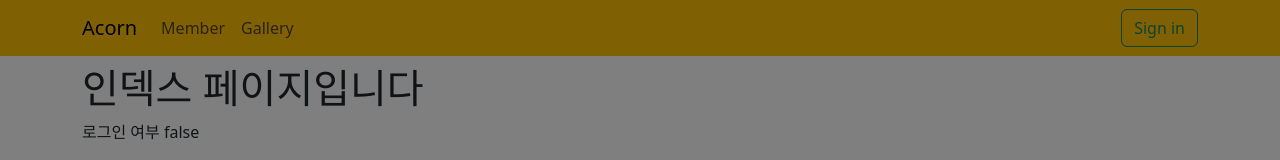
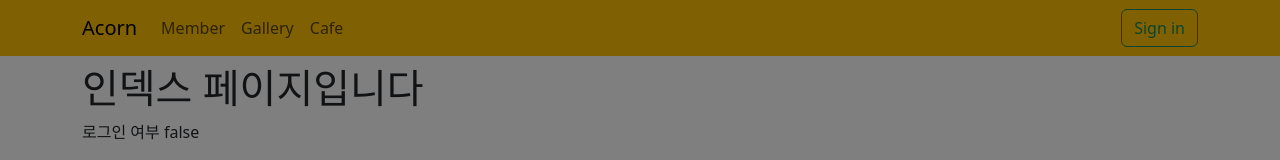
Before and after one commit to SSONGTJ/acorn202310_react, a React (Create React App) app: page / in a window 1280 px wide. Shown: the top 160 px of the page. Built offline with nearby package versions, Linux system fonts and the light colour scheme.

Commit message:
Step16 에 Cafe 관련기능 구현할 준비중...

```diff
--- a/src/components/BsNavBar.js
+++ b/src/components/BsNavBar.js
@@ -28,6 +28,7 @@ export default function BsNavBar(){
                     <Nav className="me-auto">
                         <Nav.Link as={NavLink} to="/members">Member</Nav.Link>
                         <Nav.Link as={NavLink} to="/gallery">Gallery</Nav.Link>
+                        <Nav.Link as={NavLink} to="/cafes">Cafe</Nav.Link>
                     </Nav>
                     {/* store 에 userName 이 null 이 아니면 userName 을 출력 아니면 로그인 버튼 출력 */}
                     { userName ?
--- /dev/null
+++ b/src/pages/Cafe.js
@@ -0,0 +1,13 @@
+// src/pages/Cafe.js
+
+import { Link } from "react-router-dom";
+
+export default function Cafe(){
+
+    return (
+        <>
+            <Link to="/cafes/new">새글 작성</Link>
+            <h1>Cafe 글 목록 입니다</h1>
+        </>
+    )
+}
--- /dev/null
+++ b/src/pages/CafeForm.js
@@ -0,0 +1,10 @@
+// src/pages/CafeForm.js
+
+export default function CafeForm(){
+
+    return (
+        <>
+            <h1>새글 추가 양식 입니다</h1>
+        </>
+    )
+}
--- a/src/router/router.js
+++ b/src/router/router.js
@@ -14,6 +14,8 @@ import Transition2 from "../pages/Transition2"
 import App from "../App"
 import Transition3 from "../pages/Transition3"
 import Transition4 from "../pages/Transition4"
+import Cafe from "../pages/Cafe"
+import CafeForm from "../pages/CafeForm"
 
 //라우트 정보를 배열에 저장하기
 const routes=[
@@ -28,7 +30,9 @@ const routes=[
     {path:"/transition", element:<Transition/>},
     {path:"/transition2", element:<Transition2/>},
     {path:"/transition3", element:<Transition3/>},
-    {path:"/transition4", element:<Transition4/>}
+    {path:"/transition4", element:<Transition4/>},
+    {path:"/cafes", element:<Cafe/>},
+    {path:"/cafes/new", element:<CafeForm/>}
   ]
 //BrowserRouter 를 custom 으로 만들기
 const router = createBrowserRouter([{
```
